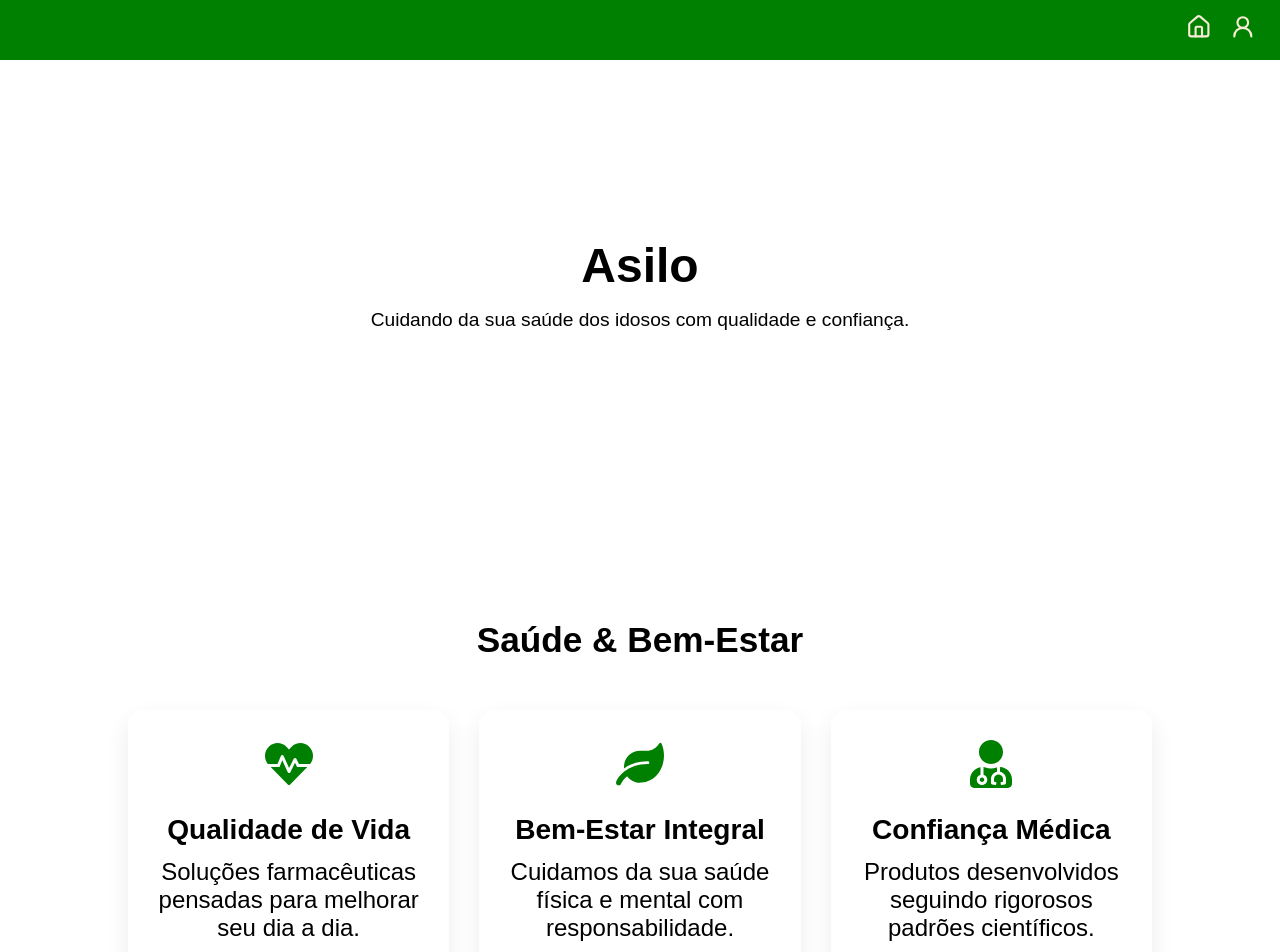
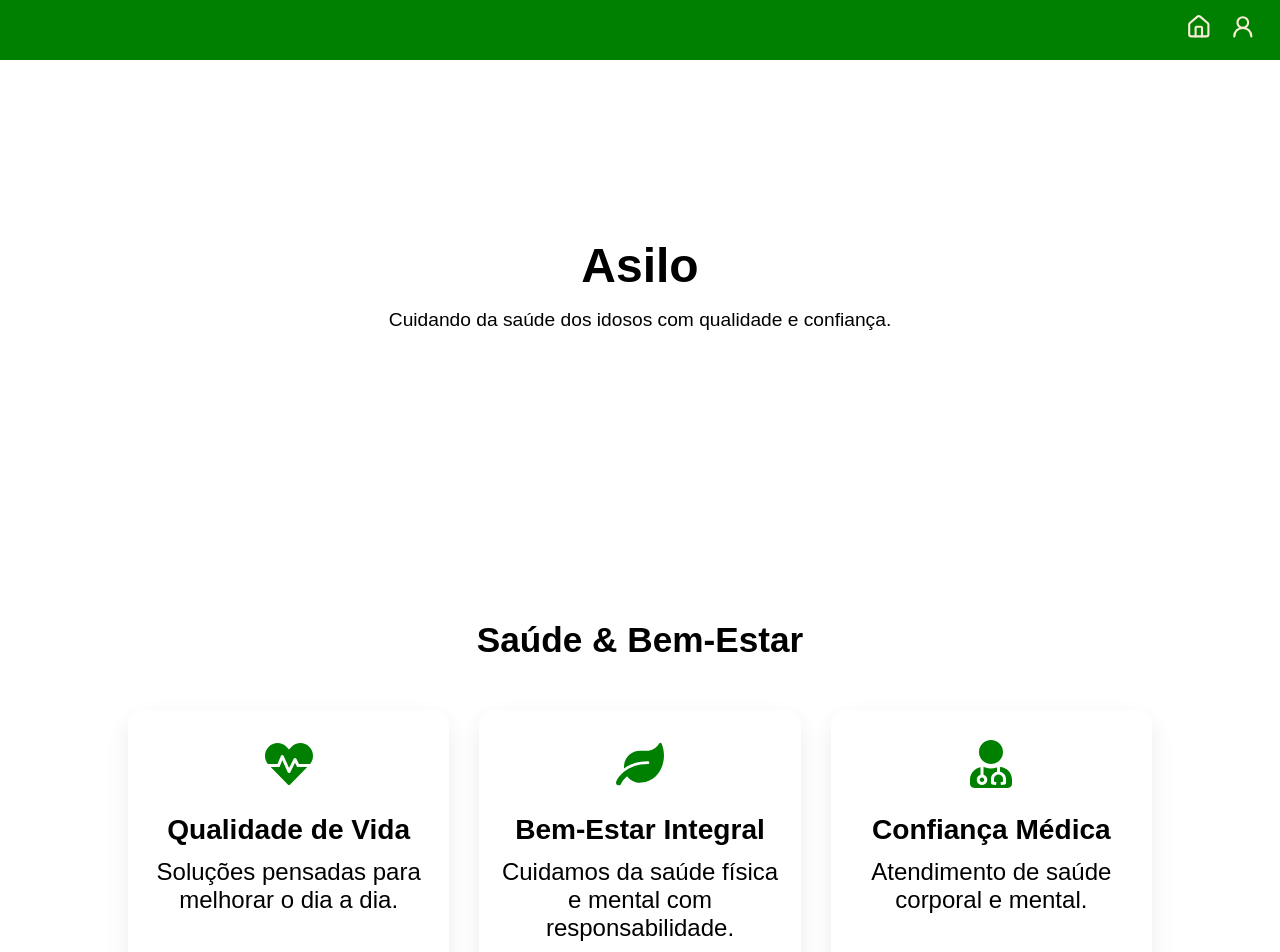
Before and after one commit to vitorsac13/asilo, a React (Vite) app in the folder frontend/: page / in a window 1280 px wide. Shown: the top 952 px of the page. Built offline with nearby package versions, Linux system fonts and the light colour scheme.

Commit message:
Fix Home page

```diff
--- a/frontend/src/pages/home/page.jsx
+++ b/frontend/src/pages/home/page.jsx
@@ -17,7 +17,7 @@ export default function Home() {
         <div className={styles.heroContent}>
           <h1>Asilo</h1>
           <p>
-            Cuidando da sua saúde dos idosos com qualidade e confiança.
+            Cuidando da saúde dos idosos com qualidade e confiança.
           </p>
         </div>
       </section>
@@ -31,7 +31,7 @@ export default function Home() {
             <FaHeartbeat className={styles.icon} />
             <h3>Qualidade de Vida</h3>
             <p>
-              Soluções farmacêuticas pensadas para melhorar seu dia a dia.
+              Soluções pensadas para melhorar o dia a dia.
             </p>
           </div>
 
@@ -39,7 +39,7 @@ export default function Home() {
             <FaLeaf className={styles.icon} />
             <h3>Bem-Estar Integral</h3>
             <p>
-              Cuidamos da sua saúde física e mental com responsabilidade.
+              Cuidamos da saúde física e mental com responsabilidade.
             </p>
           </div>
 
@@ -47,7 +47,7 @@ export default function Home() {
             <FaUserMd className={styles.icon} />
             <h3>Confiança Médica</h3>
             <p>
-              Produtos desenvolvidos seguindo rigorosos padrões científicos.
+              Atendimento de saúde corporal e mental.
             </p>
           </div>
         </div>
```
